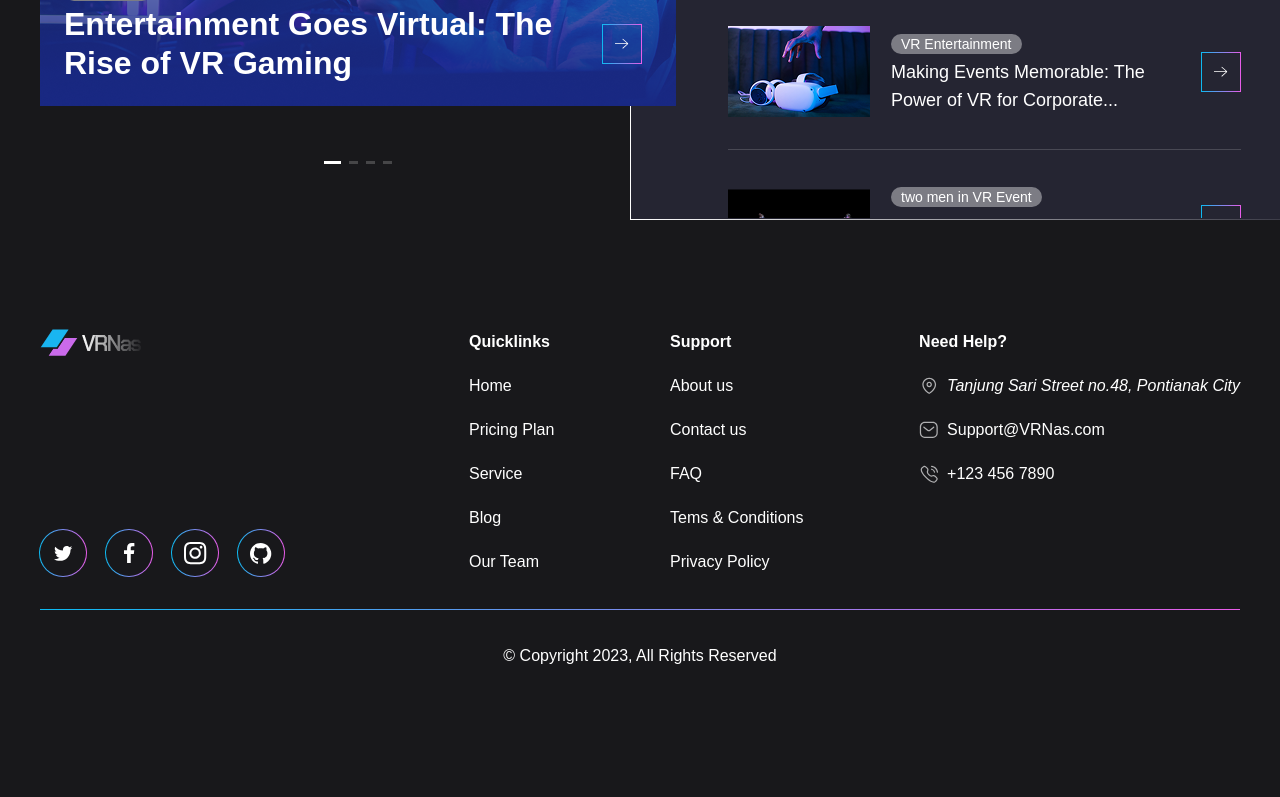
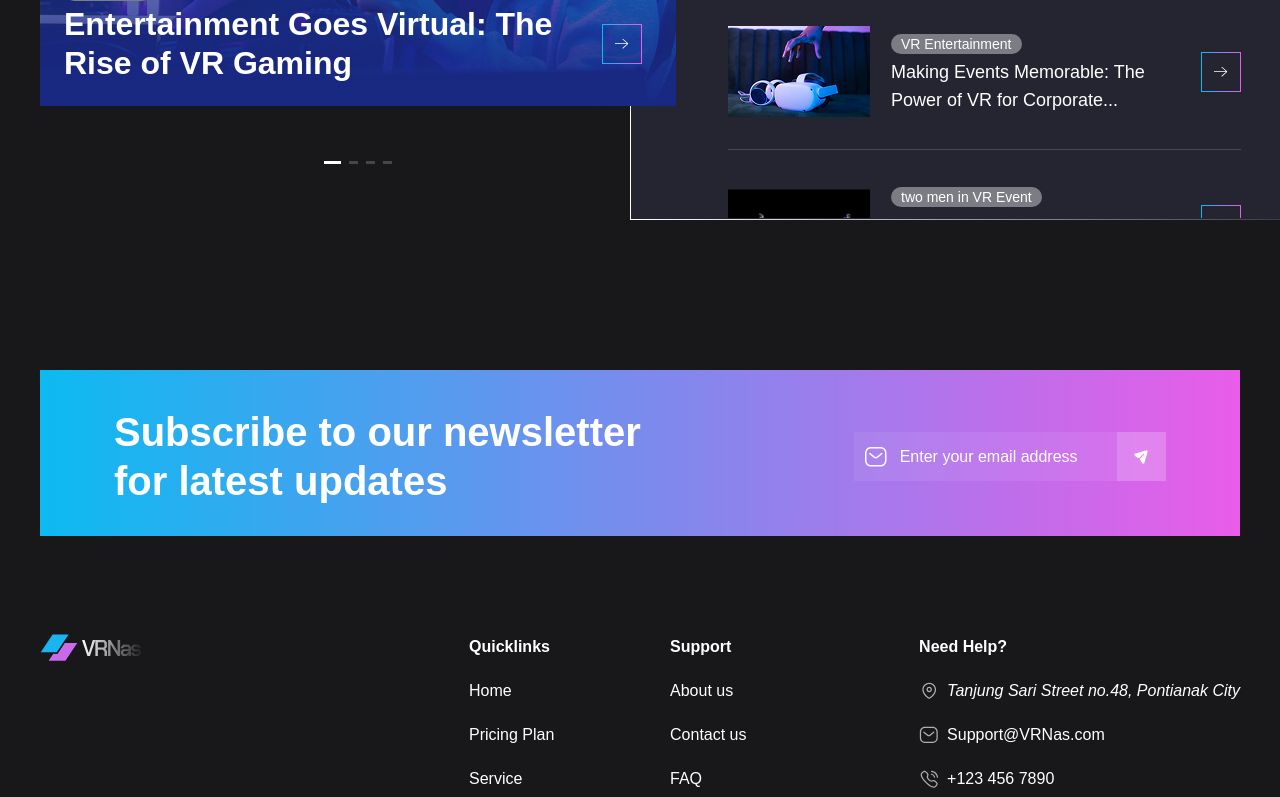
Before and after one commit to LiliiaGalkina/VR, a React (Vite) app: page / in a window 1280 px wide. Shown: the part 8594-9391 px from the top of the page. Before the commit the page ends 9304 px from the top, so only its background shows below. Built offline with nearby package versions, Linux system fonts and the light colour scheme.

Commit message:
subscribe без адаптива

```diff
--- a/src/components/HomePage/HomePage.tsx
+++ b/src/components/HomePage/HomePage.tsx
@@ -7,6 +7,7 @@ import Testimonial from "../Testimonial/Testimonial";
 import Pricing from "../Pricing/Pricing";
 import Partners from "../Partners/Partners";
 import Articles from "../Articles/Articles";
+import Subscribe from "../Subscribe/Subscribe";
 
 const HomePage = () => {
     return (
@@ -19,7 +20,8 @@ const HomePage = () => {
 			<Testimonial />
 			<Pricing />
 			<Partners />
-			<Articles/>
+			<Articles />
+			<Subscribe/>
         </main>
     )
 }
--- /dev/null
+++ b/src/components/Subscribe/Subscribe.tsx
@@ -0,0 +1,31 @@
+import style from "./subscribe.module.scss";
+
+const Subscribe = () => {
+  return (
+    <section className={style.subscribe}>
+      <div className="container">
+        <div className={style.items}>
+          <h2 className={style.title}>
+            Subscribe to our newsletter for latest updates
+          </h2>
+          <form action="#" className={style.form}>
+            <input
+						  type="email"
+						  required
+						  placeholder="Enter your email address"
+						  className={style.email}
+            />
+            <button type="submit" className={style.button}>
+              <img
+                src="public/images/home/subscriba-send-arrow.svg"
+                alt="send-arrow"
+              />
+            </button>
+          </form>
+        </div>
+      </div>
+    </section>
+  );
+};
+
+export default Subscribe;
--- /dev/null
+++ b/src/components/Subscribe/subscribe.module.scss
@@ -0,0 +1,47 @@
+@use "../../variables" as *;
+
+.subscribe {
+  padding: 7.5rem 0 6.4rem;
+}
+
+.items {
+  width: 100%;
+  padding: 3.8rem 7.4rem 3.1rem;
+  display: flex;
+  justify-content: space-between;
+  align-items: center;
+  background: $linearGradientMain;
+}
+
+.title {
+  @include title(4rem);
+  max-width: 53rem;
+}
+
+.form {
+  display: flex;
+}
+
+.email {
+  padding: 1.4rem 1rem 1.4rem 4.6rem;
+  font-size: 1.6rem;
+  font-weight: 400;
+  background-color: rgba(255, 255, 255, 0.07);
+  background-image: url("/images/home/subscribe-message.png");
+  background-repeat: no-repeat;
+  background-position: 1rem 50% ;
+  color: $whiteColor;
+  &::placeholder {
+    color: $whiteColor;
+  }
+}
+
+.button {
+  padding: 1.667rem;
+  background-color: rgba(255, 255, 255, 0.21);
+  transition: all 0.5s ease;
+
+  &:hover {
+    background-color: rgba(255, 255, 255, 0.31);
+  }
+}
```
Also changed, not shown: public/images/home/subscribe-message.png (added).
